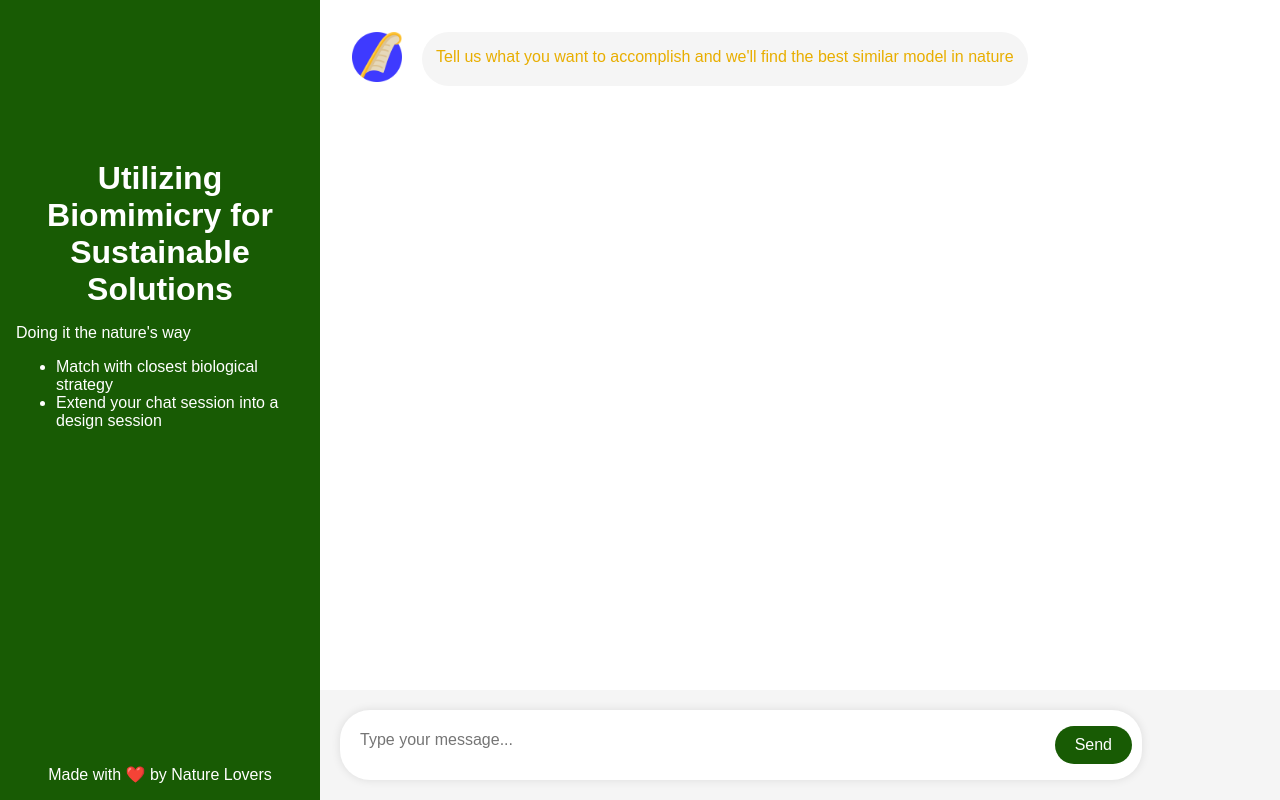
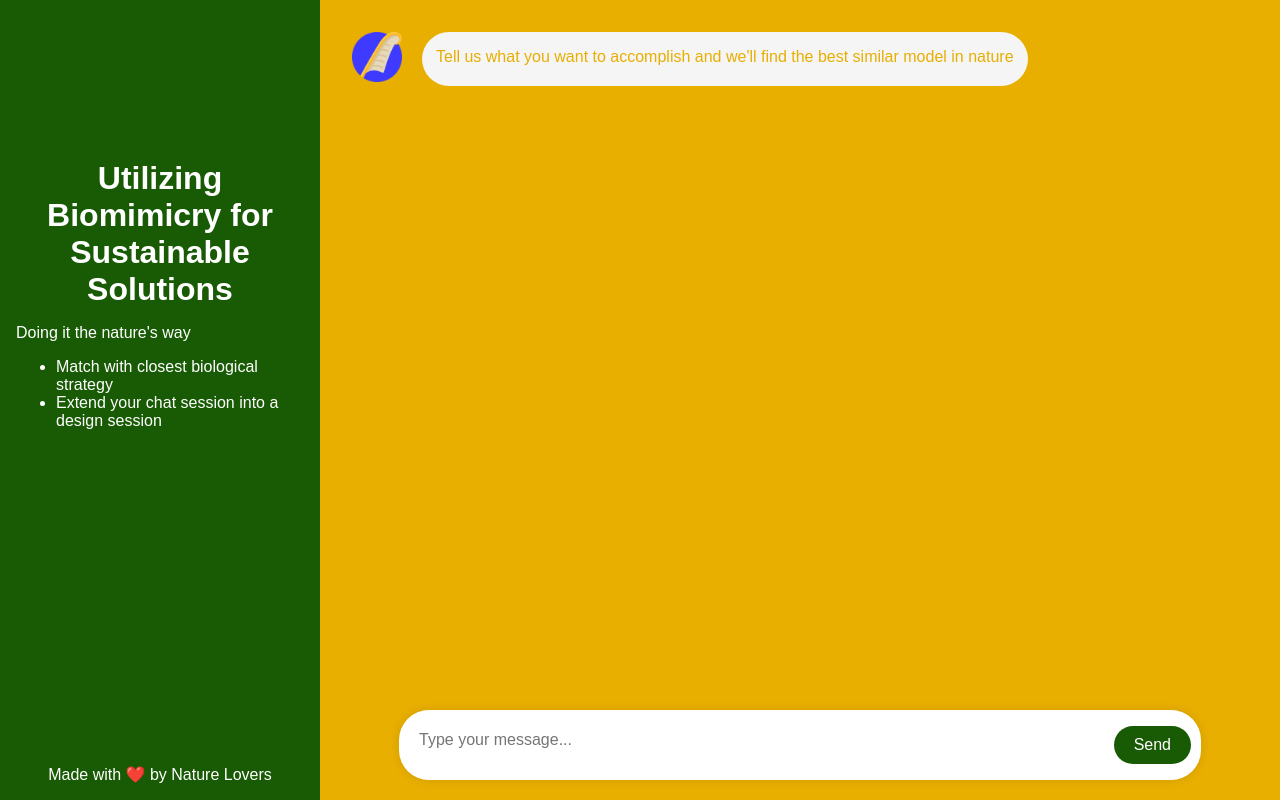
Before and after one commit to mjdyibrahim/askNature, a Flask app: page / in a window 1280 px wide. Run offline with Flask 3, Linux system fonts and the light colour scheme; parts of the project's set-up code (start-up, migrations or seed data) failed here and were passed over; some libraries are stand-ins or nearby versions.

Commit message:
update UI

```diff
--- a/static/style.css
+++ b/static/style.css
@@ -1,7 +1,12 @@
+/* Remove duplicate CSS keeping the most up-to-date styles */
+
 body {
     background-color: #045B1C; /* Background color */
     color: #E8AE00; /* Main text color */
-    font-family: Arial, sans-serif; /* Specify font family */
+    font-family: "Lora", "Cormorant Garamond", Arial, sans-serif; /* Specify font family */
+    display: flex;
+    margin: 0;
+    padding: 0;
 }
 
 .container {
@@ -57,13 +62,6 @@ button:hover {
     color: #045B1C; /* Change text color on hover */
 }
 
-body {
-    display: flex;
-    margin: 0;
-    padding: 0;
-    font-family: Arial, sans-serif;
-}
-
 .column-left {
     flex: 1;
     background-color: #185B04;
@@ -79,7 +77,7 @@ body {
 
 .column-right {
     flex: 3;
-    background-color: #fff;
+    background-color: #E8AE00;
     display: flex;
     flex-direction: column;
     justify-content: space-between;
@@ -87,14 +85,12 @@ body {
     height: 100vh;
 }
 
-/* Position the LYLA icon on the chat header */
-.icon-lyla {
-    width: 40px;
-    height: 40px;
-    margin-right: 10px;
+.ai-message-icon {
+    display: inline;
+    float: left;
+    vertical-align: middle;
 }
 
-/* Position the user icon on the left of the chat message */
 .icon-user {
     width: 30px;
     height: 30px;
@@ -102,7 +98,6 @@ body {
 }
 
 .chat-header {
-
     padding: 1rem;
 }
 
@@ -117,7 +112,12 @@ body {
     display: flex;
     flex-direction: column;
     padding: 1rem;
-	padding-bottom:-120px;
+    padding-bottom: -120px;
+}
+
+.ai-message {
+    display: flex;
+    flex-direction: row;
 }
 
 .message {
@@ -125,58 +125,53 @@ body {
     max-width: 80%;
     padding: 1rem;
     border-radius: 0.5rem;
+    will-change: transform;
 }
 
 .message img {
-	width:50px;
-	height:50px;
-}
-
-.ai-message {
-	display:flex;
-	align-self: flex-start;
-}
-
-.ai-message-icon {
-	vertical-align:middle;
+    width: 50px;
+    height: 50px;
 }
 
 .ai-message-content {
-	flex:3;
     background-color: #f5f5f5;
-	padding:0px 14px;
-	margin-left:20px;
-	border-radius:30px;
+    padding: 0px 14px;
+    margin-left: 20px;
+    border-radius: 30px;
+
 }
 
 .user-message {
-	display:relative;
+    display: relative;
     align-self: flex-end;
     color: #fff;
 }
 
 .user-message-icon {
-	display:inline;
-	float:right;
-	vertical-align:middle;
+    display: inline;
+    float: right;
+    vertical-align: middle;
 }
 
 .user-message-content {
-	display:inline;
+    display: inline;
     background-color: #185B04;
-	float:left;
-	padding:0px 14px;
-	margin-right:20px;
-	border-radius:30px;
+    float: left;
+    padding: 0px 14px;
+    margin-right: 20px;
+    border-radius: 30px;
+}
+
+.chat-footer {
+	display: flex;
+	align-items: center; /* Align items vertically in the middle */
+	justify-content: center; /* Center align items horizontally */
+	bottom: 0px;
+	background-color: transparent;
+	padding: 20px;
 	}
 
 
-.chat-footer {
-	display: flex;
-	bottom: 0px;
-	background-color: #f5f5f5;
-	padding: 20px;
-}
 
 .chat-footer form {
     display: flex;
@@ -186,8 +181,7 @@ body {
     background-color: #fff;
     box-shadow: 0px 0px 10px rgba(0, 0, 0, 0.1);
     border-radius: 30px;
-  width:85%
-
+    width: 85%;
 }
 
 .chat-footer input[type="text"] {
@@ -196,12 +190,11 @@ body {
     border: none;
     border-radius: 0.5rem;
     margin-right: 0.5rem;
-	height:40px;
+    height: 40px;
     outline: none;
     font-size: 16px;
     padding: 10px;
     border-radius: 30px;
-
 }
 
 .chat-footer button[type="submit"] {
@@ -209,17 +202,14 @@ body {
     background-color: #185B04;
     color: #fff;
     cursor: pointer;
-	border: none;
-	color: #fff;
     font-size: 16px;
     padding: 10px 20px;
     border-radius: 30px;
     cursor: pointer;
     margin-left: 10px;
-
 }
 
 .chat-footer button[type="submit"]:hover {
     background-color: #fff;
-	color:#00bbd6;
+    color: #185B04;
 }
--- a/templates/index.html
+++ b/templates/index.html
@@ -4,7 +4,7 @@
     <title>ConscienceOS - Harnessing Nature's Wisdom</title>
     <link rel="stylesheet" type="text/css" href="{{ url_for('static', filename='style.css') }}">
 	<link rel="icon" type="image/x-icon" href="{{ url_for('static', filename='favicon.ico') }}">
-
+    <script src="https://ajax.googleapis.com/ajax/libs/webfont/1.6.26/webfont.js" type="text/javascript"></script>
 </head>
 <body>
 	<section class="column-left">
```
Lines whose indentation alone changed are shown as unchanged.
